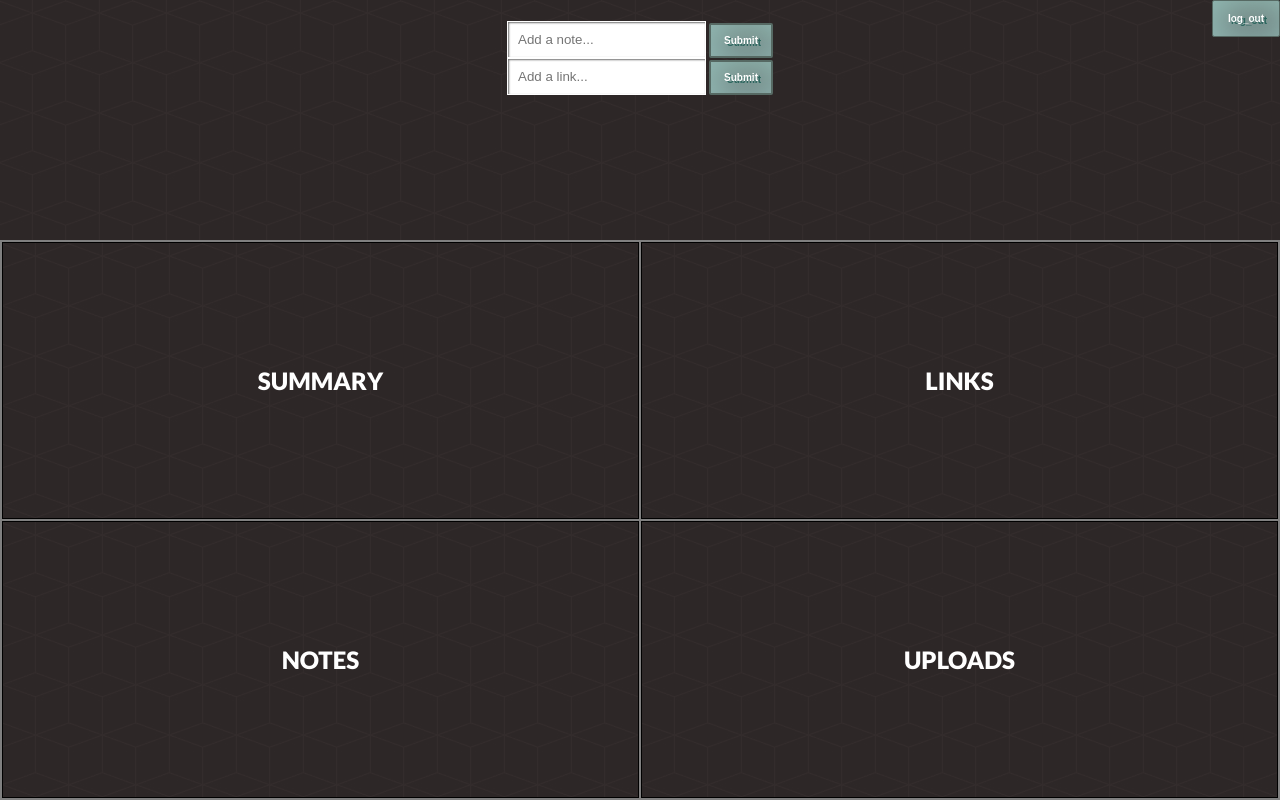
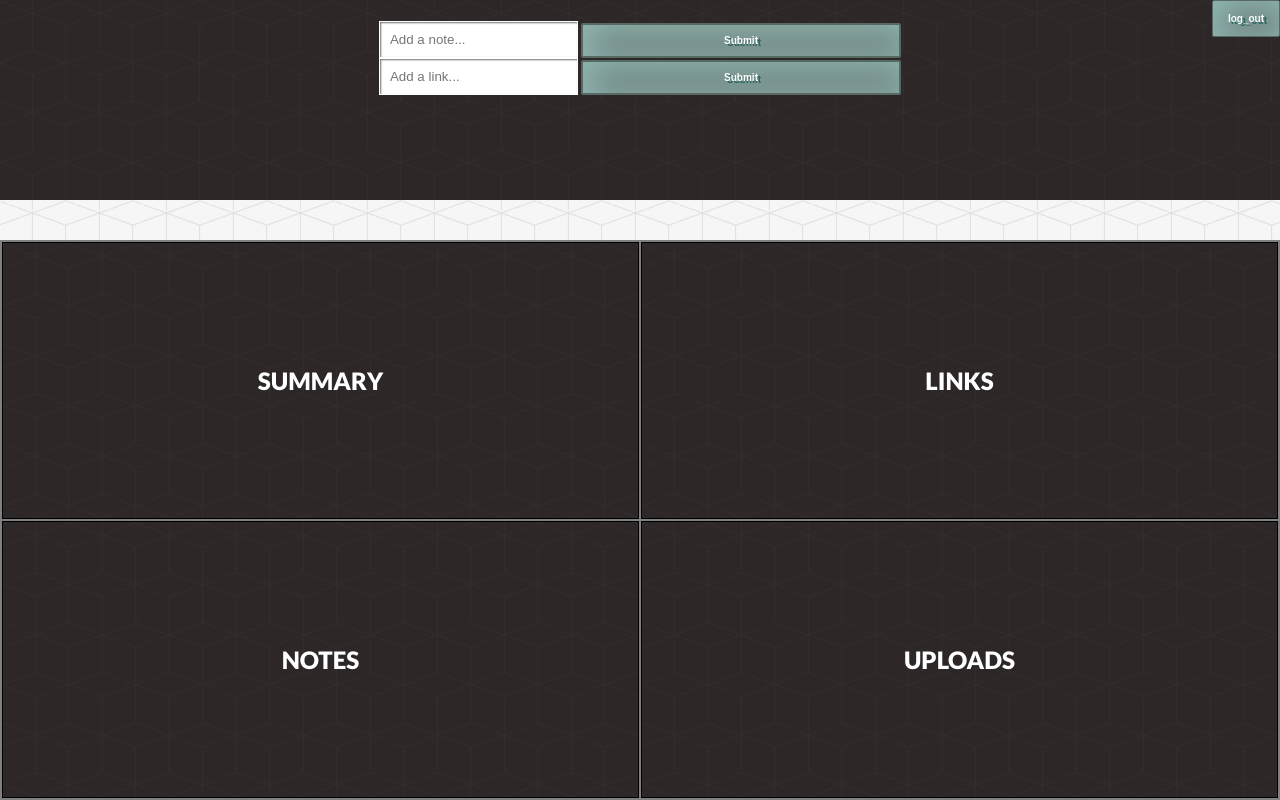
Before and after one commit to Anthony-Alridge/InfoDumpV0, a Django app: template streamer/templates/streamer/focus.html in a window 1280 px wide. Run offline with Django 3.2, Linux system fonts and the light colour scheme; the template is opened without the code that fills it, so the values that code supplies are empty.

Commit message:
neatened up the focus.html file

```diff
--- a/streamer/templates/streamer/focus.html
+++ b/streamer/templates/streamer/focus.html
@@ -1,34 +1,41 @@
 <!DOCTYPE HTML>
 <head>
   {%load static%}
-<link href='https://fonts.googleapis.com/css?family=Lato:400,300,900' rel='stylesheet' type='text/css'>
-<link rel="stylesheet" type="text/css" href="{%static 'streamer\css\focus.css'%}">
+  <link href='https://fonts.googleapis.com/css?family=Lato:400,300,900' rel='stylesheet' type='text/css'></link>
+  <link rel="stylesheet" type="text/css" href="{%static 'streamer\css\focus.css'%}"></link>
+  <link rel="stylesheet" type="text/css" href="{%static 'streamer\css\base.css'%}"></link>
   <script type='text/javascript' src="{%static 'streamer\js\focus.js'%}"></script>
   <title>{{focus}}</title>
 </head>
 <body>
+
   <div id="top">
+
     <h1> {{focus}} </h1>
+
     <form action='.' method='POST'>{%csrf_token%}
       <div>
         <input class='content-input' type="text" name='note' placeholder="Add a note..."required>
         <input class='myButton' type="submit" value="Submit">
       </div>
     </form>
+
     <form action='.' method='POST'>{%csrf_token%}
       <div>
         <input class='content-input' type="text" name='link' placeholder="Add a link..." required>
         <input class='myButton' type="submit" value="Submit">
+      </div>
+    </form>
+
+    <form id='log_out_form' action='.' method='post'>{%csrf_token%}
+      <input class='log_out' type='submit' name='log_out_request' value='log_out'></input>
+    </form>
 
   </div>
-    </form>
-    <form id='log_out_form' action='.' method='post'>{%csrf_token%}
-    <input class='log_out' type='submit' name='log_out_request' value='log_out'></input>
 
-  </form>
-  </div>
   <div class = 'topic_info'>
     <table>
+
       <tr>
         <td id = 'topic_summary_hide' onclick="hideContent('topic_summary_hide','topic_summary_show')">
           <h2>SUMMARY</h2>
@@ -44,20 +51,24 @@
 	       {%for link in links%}
          <li class = Lists>
 	          <a class='List-Items' href={{link}}><h5>{{link}} </h5></a>
+
             <form  method='post'> {%csrf_token%}
               <input class = 'delete_button' type='image'></input>
               <input type="hidden" name="delete-link" value="{{link}}">
             </form>
+
 	      {%empty%}
 	         <p>Add you own links above</p>
 	      {%endfor%}
          </li>
        </td>
      </tr>
+
      <tr>
        <td id = 'topic_notes_hide'  onclick="hideContent('topic_notes_hide','topic_notes_show')">
          <h2>NOTES</h2>
        </td>
+
         <td id = 'topic_notes_show'  onclick="hideContent('topic_notes_show','topic_notes_hide')" >
 	        {%for note in notes%}
 	         <ul>
@@ -73,9 +84,11 @@
 	        <p>Add you own notes above</p>
 	        {%endfor%}
         </td>
+
         <td id = 'topic_uploads_hide'  onclick="hideContent('topic_uploads_hide','topic_uploads_show')">
           <h2>UPLOADS</h2>
         </td>
+
         <td id = 'topic_uploads_show'  onclick="hideContent('topic_uploads_show','topic_uploads_hide')">
           <p>Add files to upload</p>
         </td>
```
Lines whose indentation alone changed are shown as unchanged.
